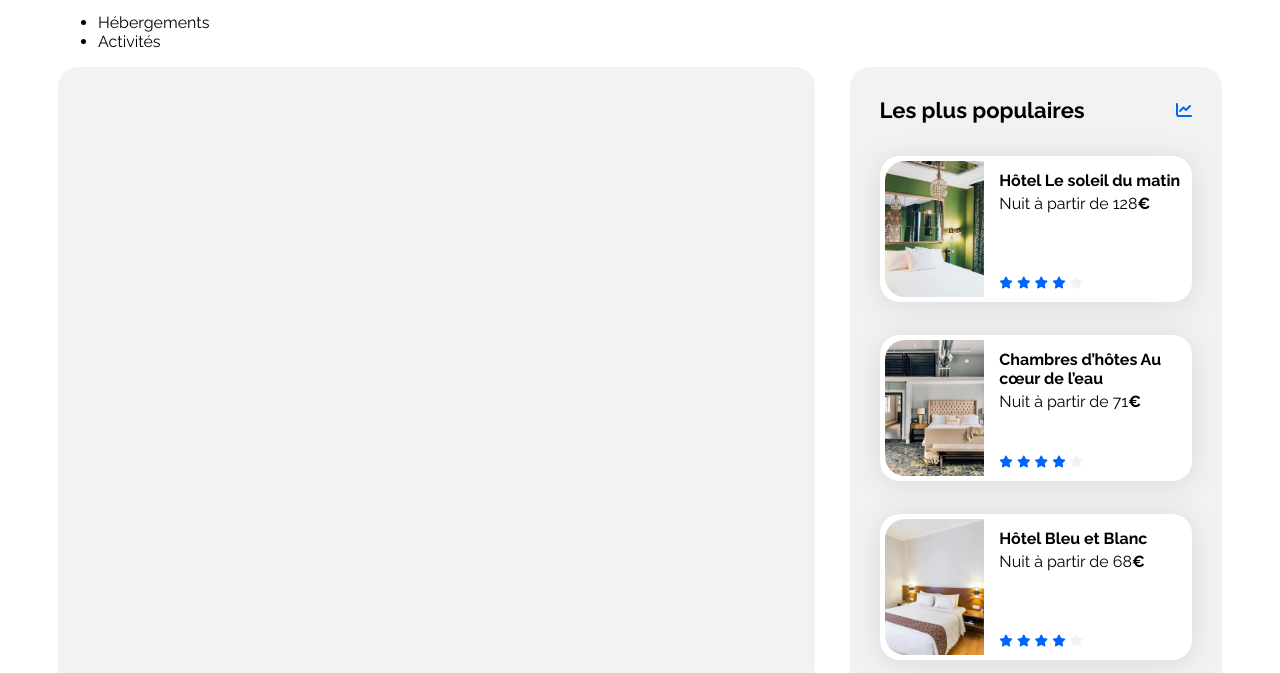
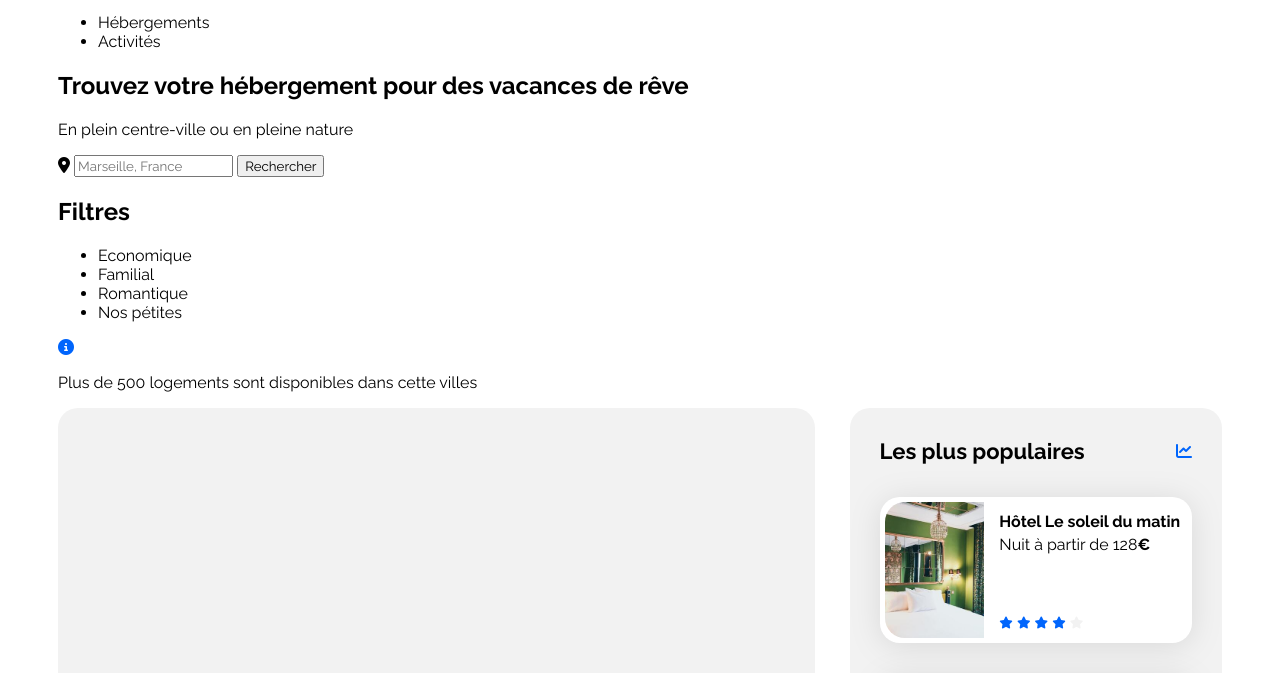
Before and after one commit to Halisan90/Booki-Frontend-Openclassrooms, a plain HTML site: page index.html in a window 1280 px wide. Shown: the part 75-748 px from the top of the page. Drawn offline with Linux system fonts and the light colour scheme.

Commit message:
ajout de la section de recherche et et filtres

```diff
--- a/index.html
+++ b/index.html
@@ -35,6 +35,37 @@
         </nav>
       </header>
       <main>
+        <!--Nouvelle section de recherche-->
+        <section>
+          <h1>Trouvez votre hébergement pour des vacances de rêve</h1>
+          <p>En plein centre-ville ou en pleine nature</p>
+
+          <!--Formulaire de recherche-->
+          <form>
+            <div>
+              <i class="fas fa-map-marker-alt"></i>
+              <input type="text" placeholder="Marseille, France" />
+              <button>
+                <span>Rechercher</span>
+              </button>
+            </div>
+          </form>
+
+          <!--Partie Filtres-->
+          <div>
+            <h2>Filtres</h2>
+            <ul>
+              <li>Economique</li>
+              <li>Familial</li>
+              <li>Romantique</li>
+              <li>Nos pétites</li>
+            </ul>
+          </div>
+
+          <i class="fa-solid fa-circle-info"></i>
+
+          <p>Plus de 500 logements sont disponibles dans cette villes</p>
+        </section>
         <div class="hebergements-and-populaires">
           <section class="hebergements"></section>
           <section class="populaires">
```
